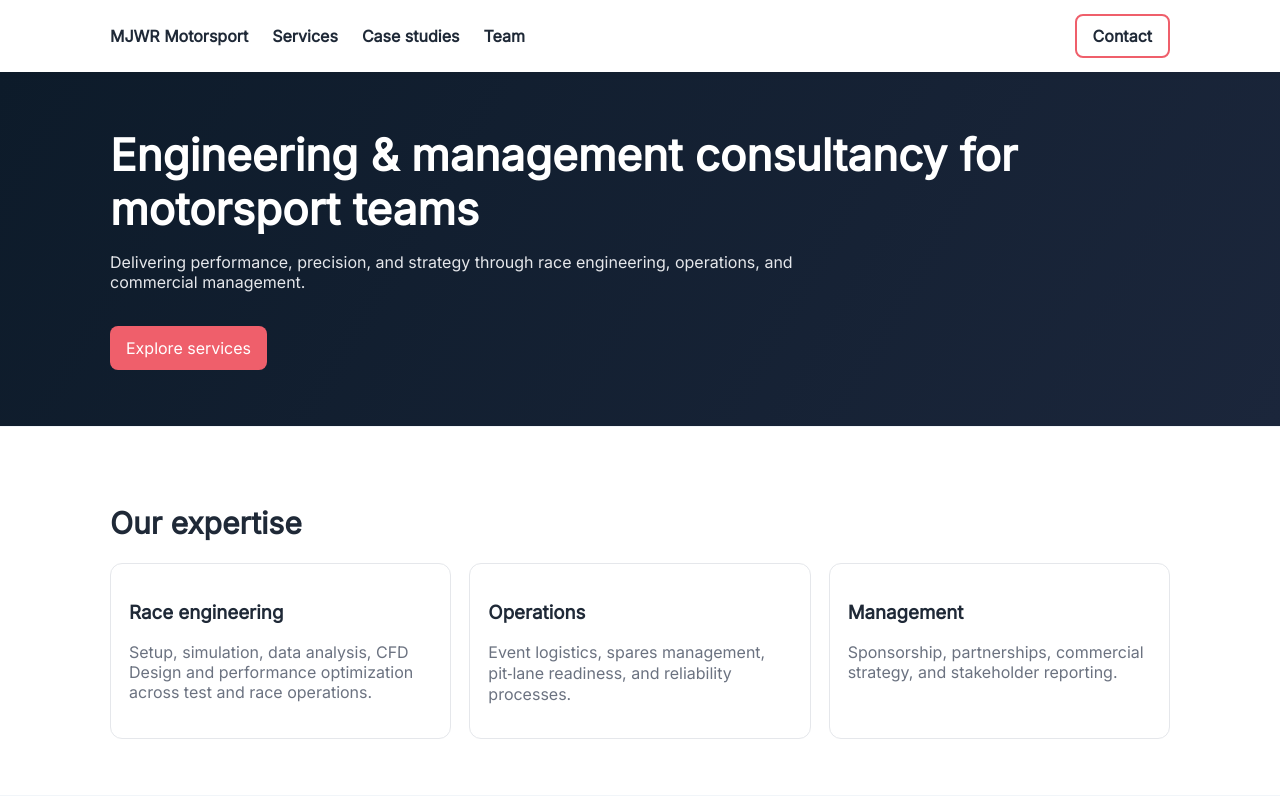
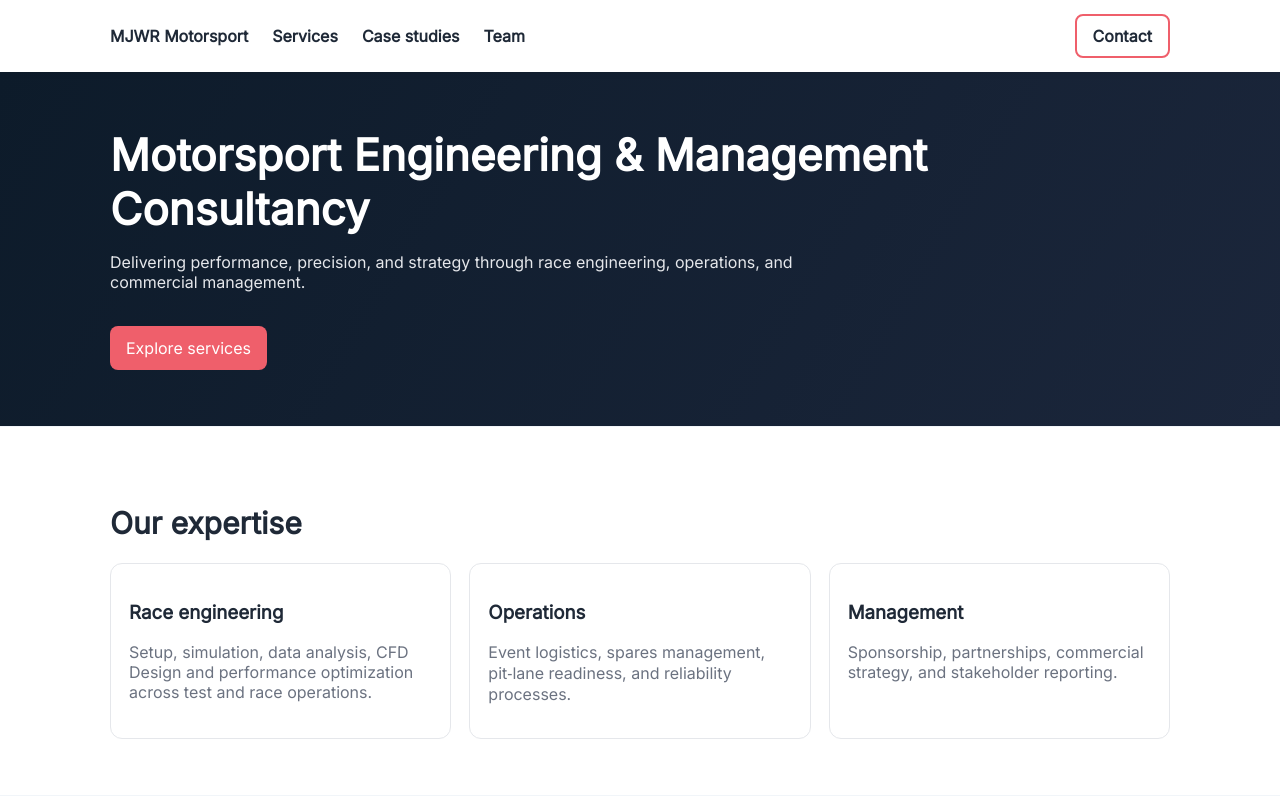
Before and after one commit to Jordy441/mjwr1, a website: page src/index.html in a window 1280 px wide. Shown: the top 800 px of the page. Drawn offline with Linux system fonts and the light colour scheme.

Commit message:
Update index.html

```diff
--- a/src/index.html
+++ b/src/index.html
@@ -58,7 +58,7 @@
   <main id="home">
     <section class="hero" aria-label="Hero">
       <div class="wrap">
-        <h1>Engineering & management consultancy for motorsport teams</h1>
+        <h1> Motorsport Engineering & Management Consultancy</h1>
         <p>Delivering performance, precision, and strategy through race engineering, operations, and commercial management.</p>
         <a class="btn" href="#services">Explore services</a>
       </div>
```
